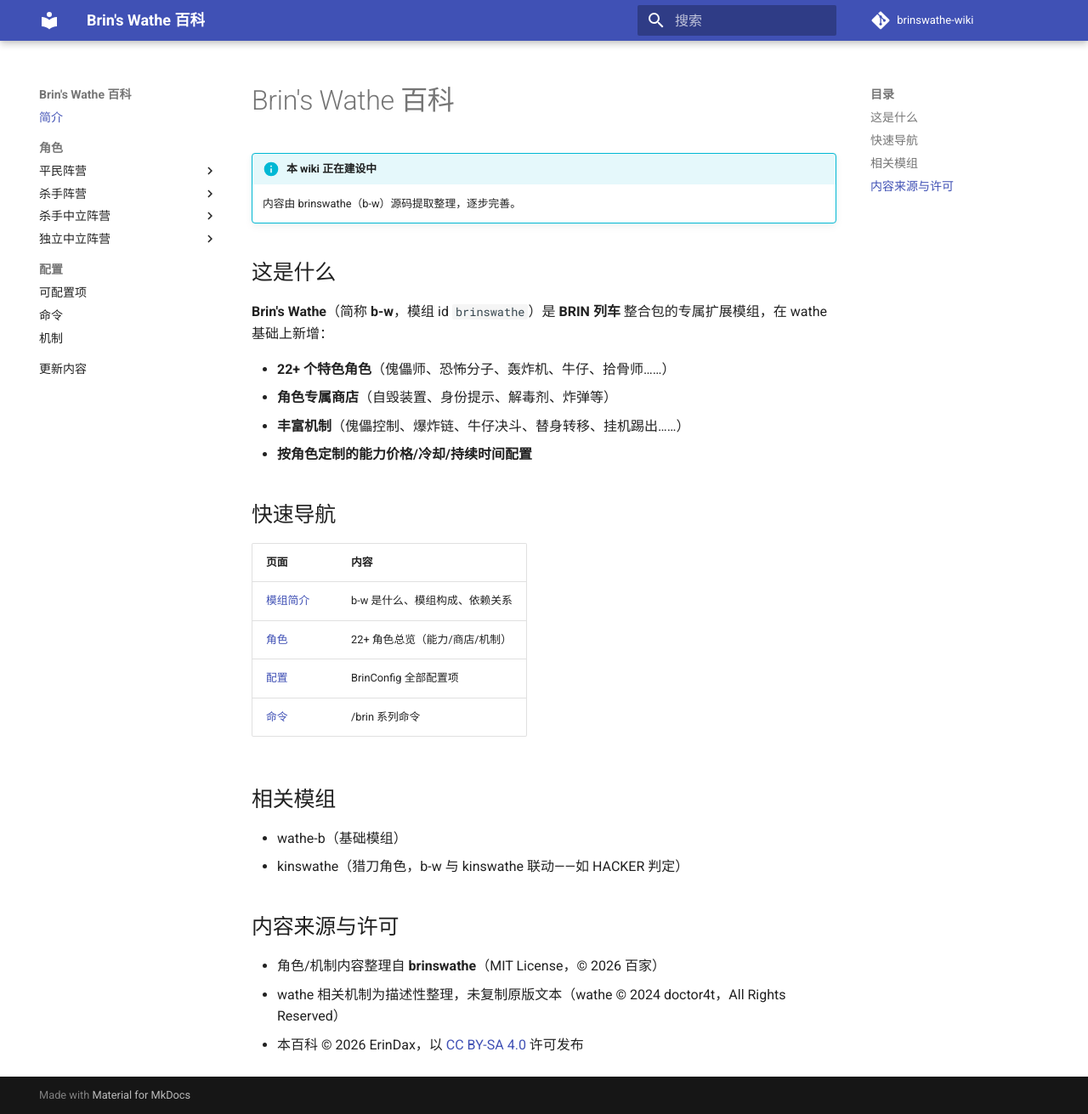
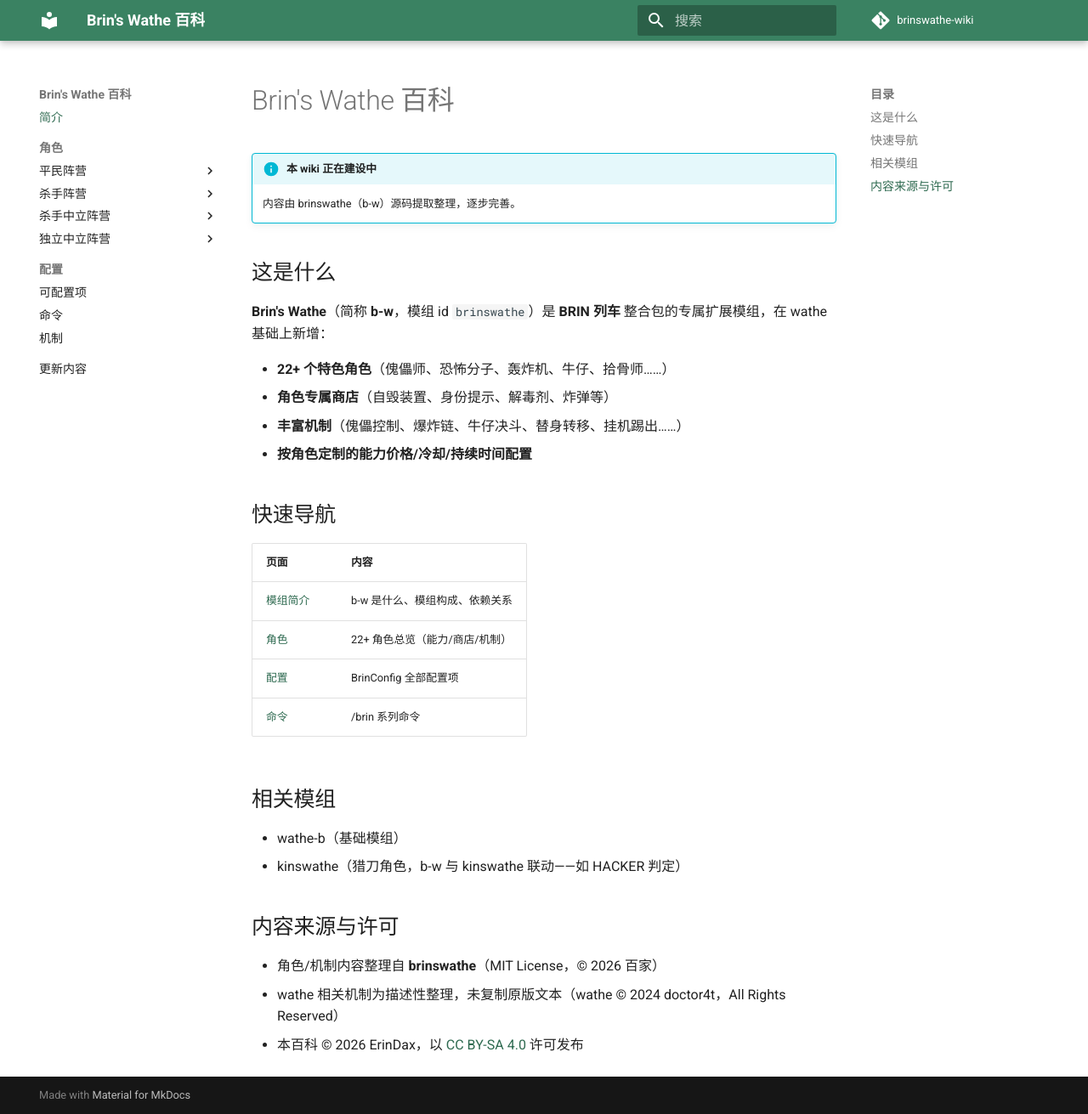
Before and after one commit to ErinDax/brinswathe-wiki, an MkDocs documentation site: the page built from docs/index.md, in a window 1280 px wide and 1311 px high. Shown: the whole window at 85% size. Built offline with MkDocs 1.6.1 and Material for MkDocs 9.7.7, drawn with Linux system fonts in a browser that asks for light colours; comment, search, counter and statistics services are not loaded.

Commit message:
修复绿色主题：extra.css 改用 [data-md-color-scheme] 作用域（覆盖 Material 蓝色变量）

```diff
--- a/docs/stylesheets/extra.css
+++ b/docs/stylesheets/extra.css
@@ -1,5 +1,6 @@
-/* Brin's Wathe Wiki —— 主题色改为绿色 #3a8262（覆盖 Material 默认蓝色 indigo） */
-:root {
+/* Brin's Wathe Wiki —— 主题色改为绿色 #3a8262（覆盖 Material 默认蓝色 indigo）
+   必须在 [data-md-color-scheme] 作用域内定义（Material 的变量定义在此，同特异性下后加载者胜） */
+[data-md-color-scheme="default"] {
   --md-primary-fg-color: #3a8262;
   --md-primary-fg-color--light: #4a9674;
   --md-primary-fg-color--dark: #2e6a50;
```
